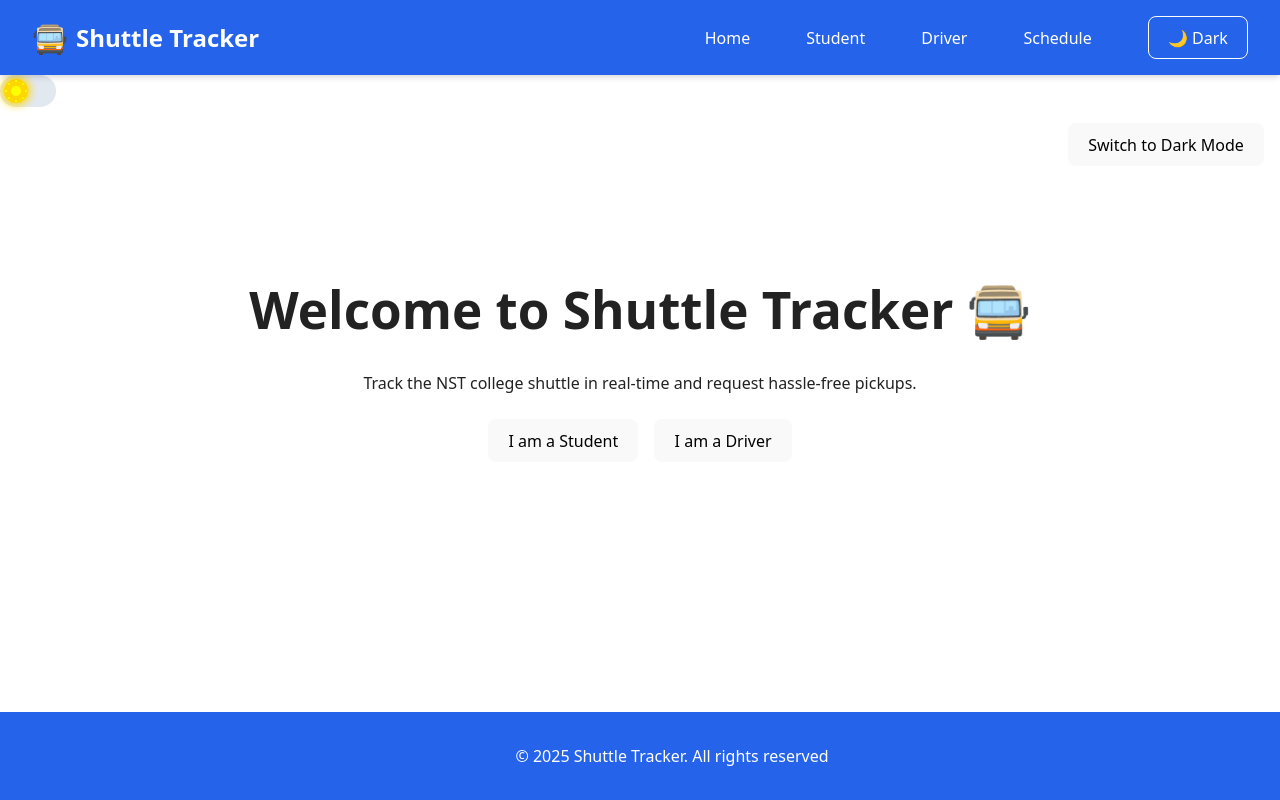
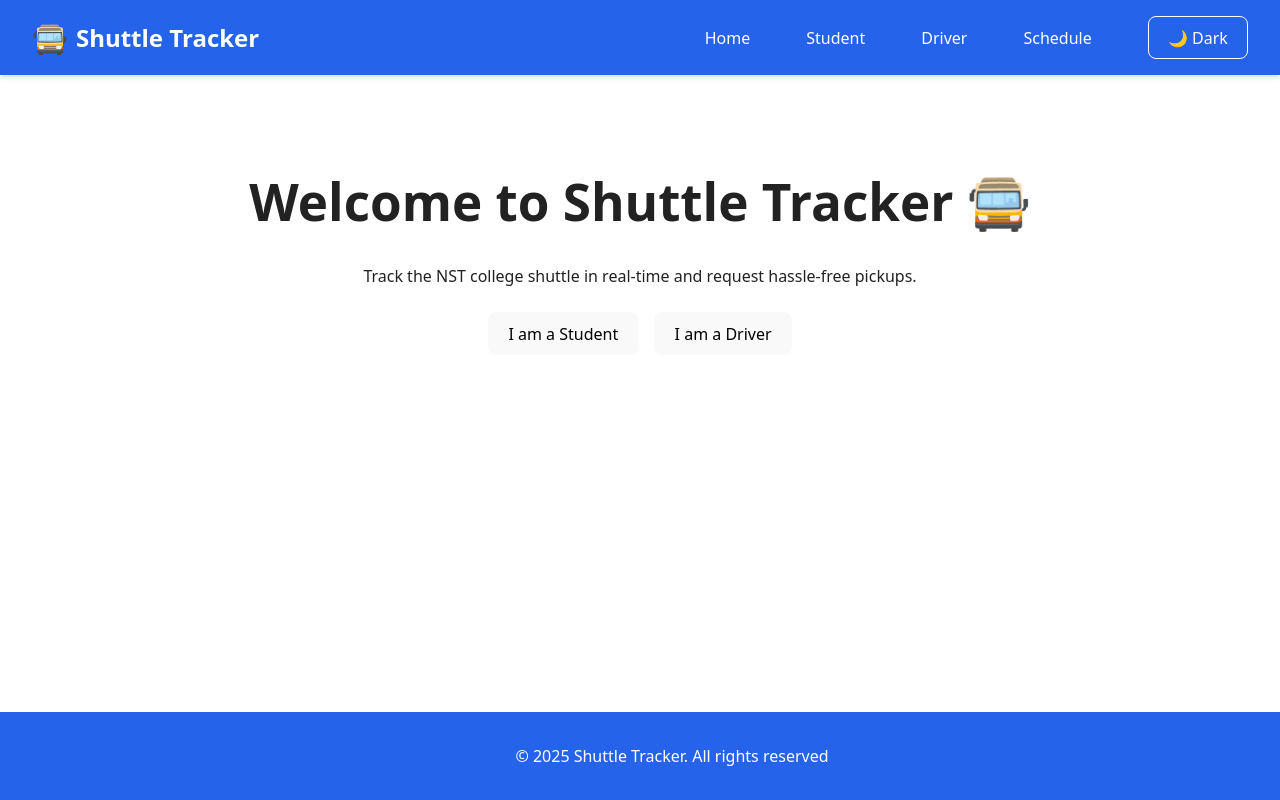
Before and after one commit to nst-sdc/Shuttle_Tracker, a React (Vite) app in the folder frontend/latest/: page / in a window 1280 px wide. Built offline with nearby package versions, Linux system fonts and the light colour scheme.

Commit message:
Remove duplicate dark theme toggle and ThemeToggle component; only Navbar toggle remains

```diff
--- a/frontend/latest/src/App.jsx
+++ b/frontend/latest/src/App.jsx
@@ -1,4 +1,4 @@
-import React, { useEffect, useState } from 'react';
+import React from 'react';
 import { BrowserRouter as Router, Routes, Route } from 'react-router-dom';
 import './index.css';
 import Navbar from './components/Navbar';
@@ -7,35 +7,12 @@ import Student from './pages/Student';
 import Driver from './pages/Driver';
 import Schedule from './pages/Schedule';
 import Footer from './components/Footer';
-import ThemeToggle from './ThemeToggle';
 
 function App() {
-  const [dark, setDark] = useState(() => {
-    const theme = localStorage.getItem("theme");
-    if (theme) return theme === "dark";
-    return window.matchMedia("(prefers-color-scheme: dark)").matches;
-  });
-
-  useEffect(() => {
-    if (dark) {
-      document.documentElement.classList.add("dark");
-      localStorage.setItem("theme", "dark");
-    } else {
-      document.documentElement.classList.remove("dark");
-      localStorage.setItem("theme", "light");
-    }
-  }, [dark]);
-
   return (
     <Router>
       <div style={{ minHeight: '100vh', width: '100vw' }}>
         <Navbar />
-        <ThemeToggle />
-        <div style={{ display: 'flex', justifyContent: 'flex-end', padding: '1rem' }}>
-          <button onClick={() => setDark(d => !d)}>
-            Switch to {dark ? "Light" : "Dark"} Mode
-          </button>
-        </div>
         <main style={{
           width: '100%',
           padding: '2rem',
--- a/frontend/latest/src/ThemeToggle.jsx
+++ /dev/null
@@ -1,66 +0,0 @@
-import React, { useEffect, useState } from "react";
-
-const ThemeToggle = () => {
-  const [dark, setDark] = useState(() => localStorage.getItem("theme") === "dark");
-
-  useEffect(() => {
-    document.documentElement.classList.toggle("dark", dark);
-    localStorage.setItem("theme", dark ? "dark" : "light");
-  }, [dark]);
-
-  return (
-    <button
-      onClick={() => setDark((d) => !d)}
-      style={{
-        border: "none",
-        outline: "none",
-        background: "var(--toggle-bg)",
-        borderRadius: "2em",
-        width: "56px",
-        height: "32px",
-        cursor: "pointer",
-        position: "relative",
-        transition: "background 0.3s"
-      }}
-      aria-label="Toggle dark mode"
-    >
-      <span
-        style={{
-          position: "absolute",
-          left: dark ? "28px" : "4px",
-          top: "4px",
-          width: "24px",
-          height: "24px",
-          borderRadius: "50%",
-          background: dark ? "#222" : "#ffd700",
-          boxShadow: dark
-            ? "0 0 8px 2px #222"
-            : "0 0 8px 2px #ffd700",
-          transition: "left 0.3s, background 0.3s, box-shadow 0.3s"
-        }}
-      >
-        {dark ? (
-          <svg width="24" height="24" viewBox="0 0 24 24" fill="#fff">
-            <path d="M21 12.79A9 9 0 1111.21 3a7 7 0 109.79 9.79z" />
-          </svg>
-        ) : (
-          <svg width="24" height="24" viewBox="0 0 24 24" fill="#ff0">
-            <circle cx="12" cy="12" r="5" />
-            <g>
-              <line x1="12" y1="1" x2="12" y2="3" stroke="#ff0" strokeWidth="2" />
-              <line x1="12" y1="21" x2="12" y2="23" stroke="#ff0" strokeWidth="2" />
-              <line x1="4.22" y1="4.22" x2="5.64" y2="5.64" stroke="#ff0" strokeWidth="2" />
-              <line x1="18.36" y1="18.36" x2="19.78" y2="19.78" stroke="#ff0" strokeWidth="2" />
-              <line x1="1" y1="12" x2="3" y2="12" stroke="#ff0" strokeWidth="2" />
-              <line x1="21" y1="12" x2="23" y2="12" stroke="#ff0" strokeWidth="2" />
-              <line x1="4.22" y1="19.78" x2="5.64" y2="18.36" stroke="#ff0" strokeWidth="2" />
-              <line x1="18.36" y1="5.64" x2="19.78" y2="4.22" stroke="#ff0" strokeWidth="2" />
-            </g>
-          </svg>
-        )}
-      </span>
-    </button>
-  );
-};
-
-export default ThemeToggle;
```
